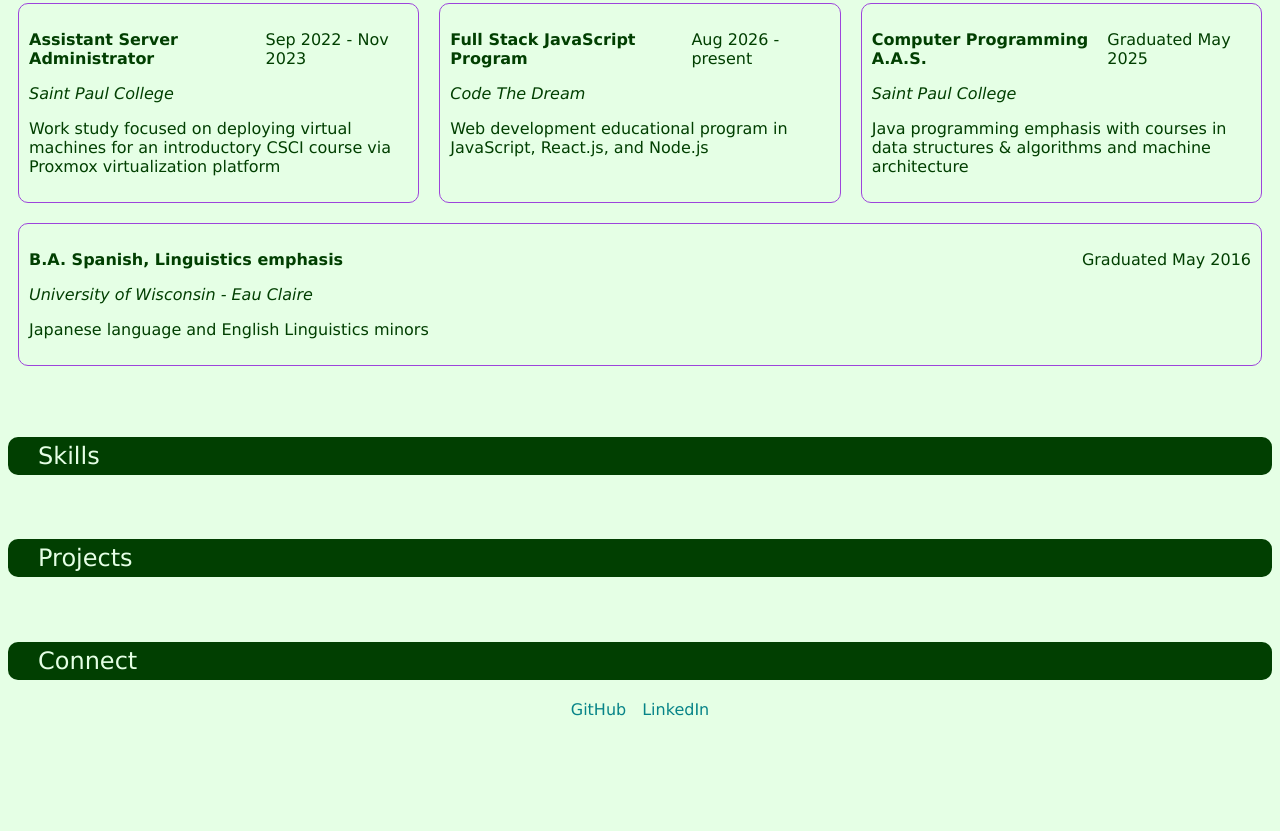
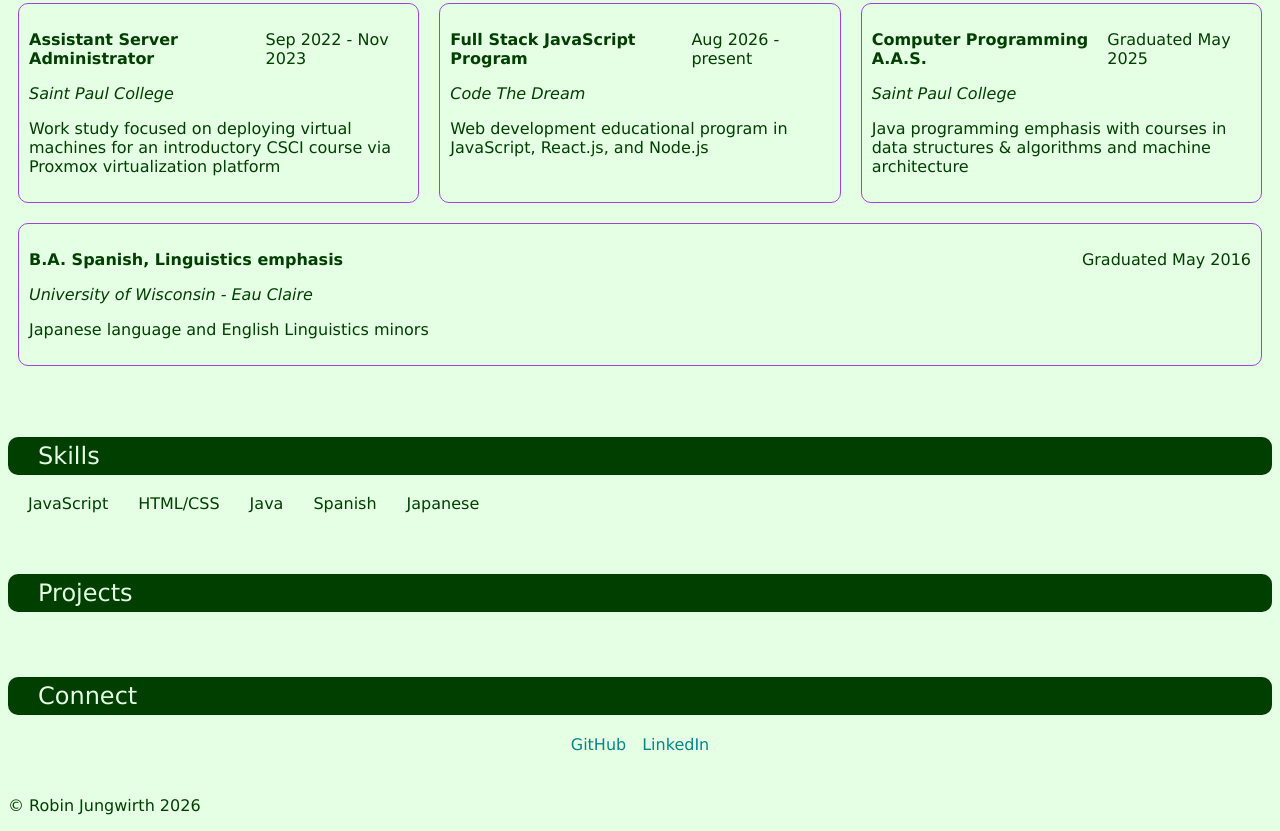
Before and after one commit to yungrovo/robin-jungwirth-jsintro26.4, a plain HTML site: page index.html in a window 1280 px wide. Shown: the part 449-1280 px from the top of the page. Before the commit the page ends 1202 px from the top, so only its background shows below. Drawn offline with Linux system fonts and the light colour scheme; a web font is replaced by a local one.

Commit message:
added skills and footer using javascript, modified css as needed

```diff
--- a/css/index.css
+++ b/css/index.css
@@ -107,6 +107,15 @@ section p, section ul {
     align-items: center;
 }
 
+#skills ul {
+    padding: 0px 20px;
+    display: flex;
+    flex-wrap: wrap;
+    justify-content: left;
+    gap: 30px;
+    list-style: none;
+}
+
 #connect ul {
     display: flex;
     gap: 16px;
--- a/index.html
+++ b/index.html
@@ -101,5 +101,6 @@
                     </li>
                 </ul>
         </section>
+        <script src="js/index.js"></script>
     </body>
 </html>
--- /dev/null
+++ b/js/index.js
@@ -0,0 +1,21 @@
+let footer = document.createElement("footer");
+let today = new Date();
+let thisYear = today.getFullYear();
+let copyright = document.createElement("p");
+
+copyright.innerHTML = "&copy; Robin Jungwirth " + thisYear;
+
+document.body.append(footer);
+footer.append(copyright);
+
+const skills = ["JavaScript", "HTML/CSS", "Java", "Spanish", "Japanese"];
+
+let skillsSection = document.getElementById("skills");
+//query #skills section for ul instead of entire document
+let skillsList = skillsSection.querySelector("ul");
+
+skills.forEach(skill => {
+    let skillItem = document.createElement("li");
+    skillItem.textContent = skill;
+    skillsList.append(skillItem);
+});
```
